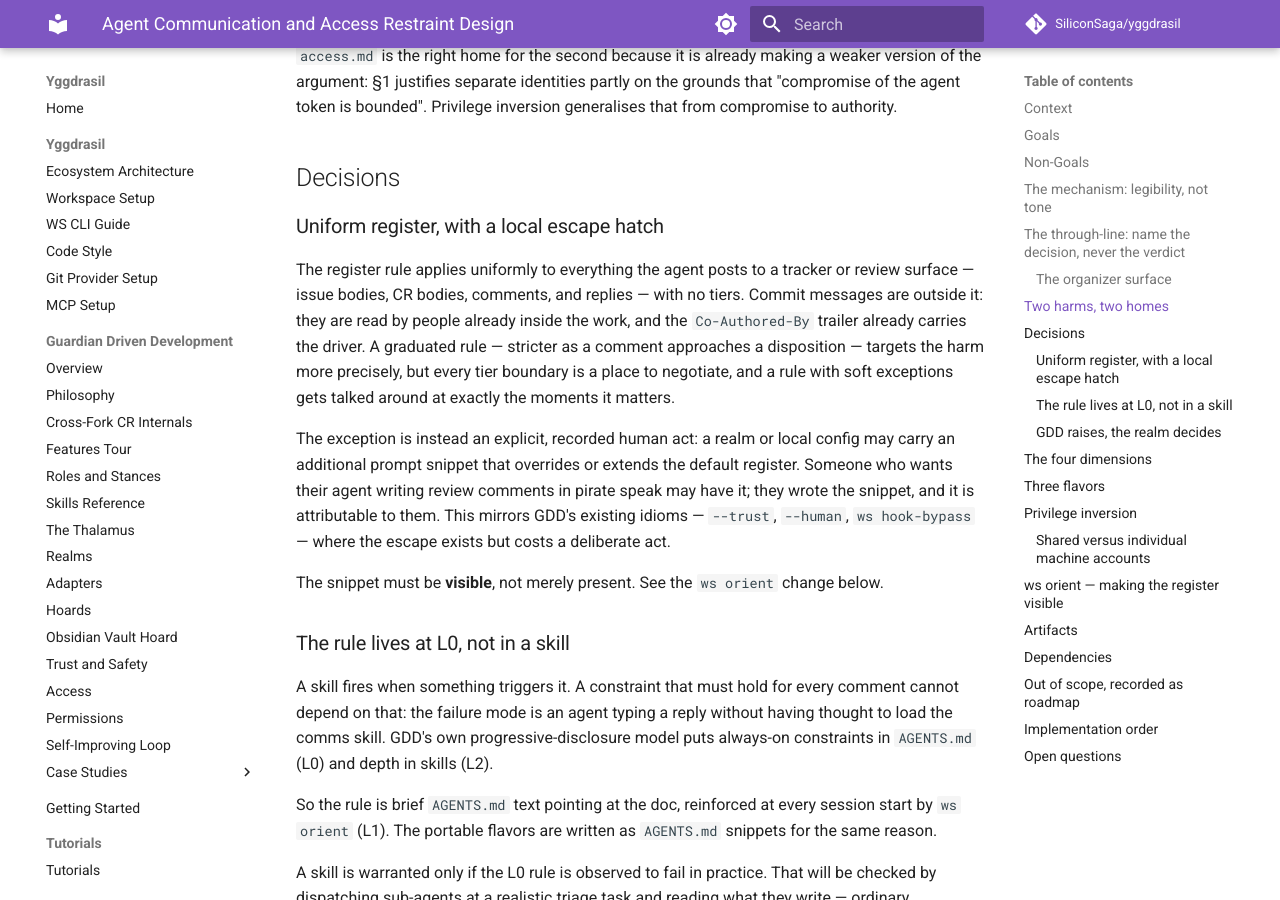
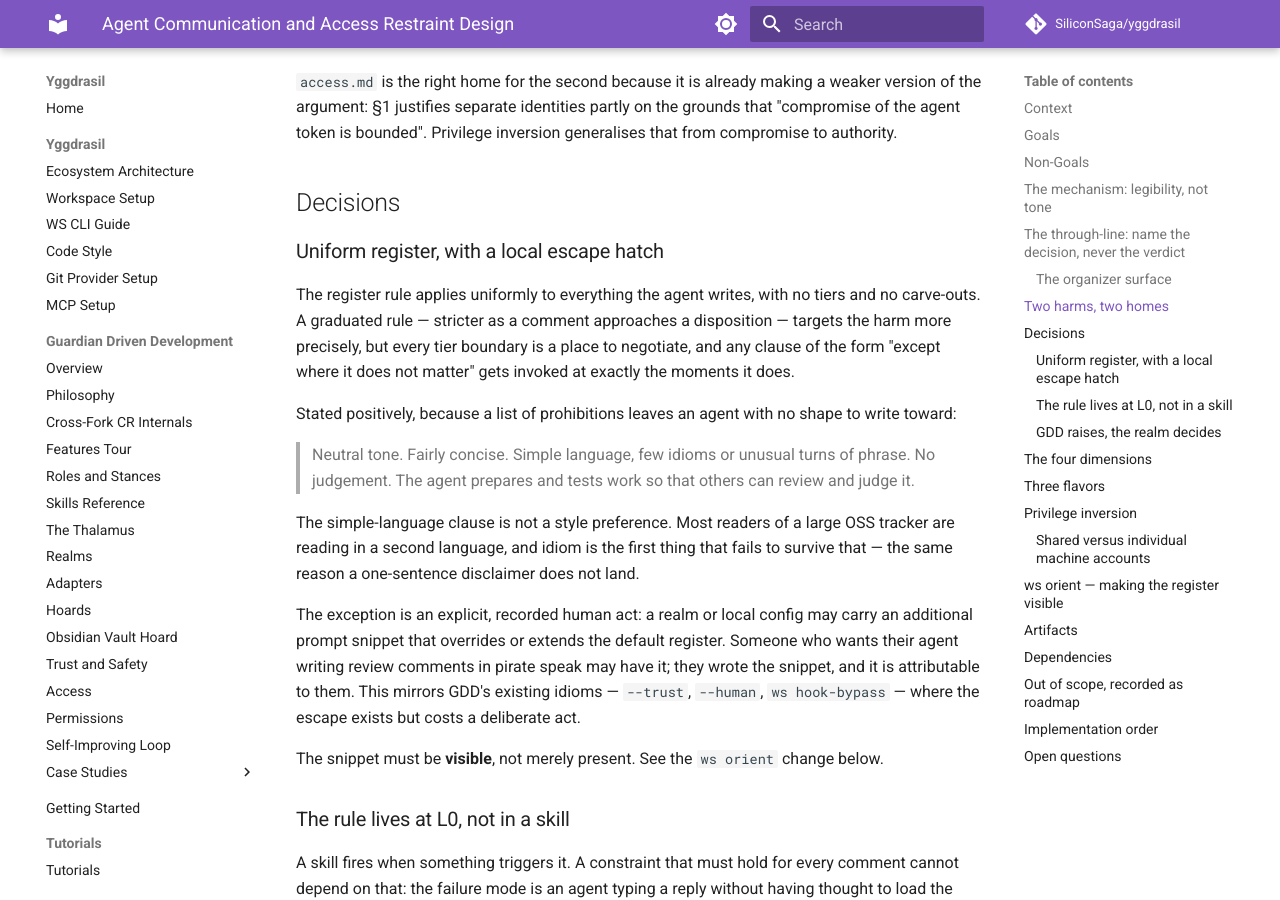
Before and after one commit to SiliconSaga/yggdrasil, an MkDocs documentation site: the page built from docs/plans/2026-08-21-agent-communication-design.md, in a window 1280 px wide and 900 px high, scrolled down 3495 px. Built offline with MkDocs 1.6.1 and Material for MkDocs 9.7.7, drawn with Linux system fonts in a browser that asks for light colours; comment, search, counter and statistics services are not loaded; some of the changed text lies outside the part shown.

Commit message:
docs(plans): state the register positively and drop the commit-message carve-out
The first draft exempted commit messages from the register rule, on the grounds
that they are read by people already inside the work. That is true and it is
still the wrong shape: an exception clause is the thing a uniform rule exists to
avoid, and the draft argued against tier boundaries two sentences before
introducing one. Uniform now means uniform.

The rule is also stated positively rather than as a set of prohibitions, which
leaves an agent something to write toward instead of a list to route around:
neutral tone, fairly concise, simple language with few idioms, no judgement, and
the agent prepares and tests work so that others can review and judge it. The
simple-language clause earns its place for the same reason the disclaimer fails
— most readers of a large OSS tracker are reading in a second language, and
idiom is the first thing that does not survive the trip.

That division — prepare and test, versus review and judge — replaces the earlier
"commentator into a sorter" framing in the through-line. It is more accurate
about what is actually being asked and it is not a demotion: preparing work well
is most of the labour.

Settled the open question about naming forbidden characterisations, against. A
named list dates quickly, reads as a blocklist to route around, and implies that
any synonym it omits is allowed.

Co-Authored-By: Claude Opus 5 (1M context) <noreply@anthropic.com>

```diff
--- a/docs/plans/2026-08-21-agent-communication-design.md
+++ b/docs/plans/2026-08-21-agent-communication-design.md
@@ -50,7 +50,7 @@ The resolution is a redirect, not just a prohibition:
 
 "This needs someone to decide whether the module is still in scope" is useful and carries no opinion. "This is out of scope, closing" is a verdict. The first is work; the second is authority the agent does not have.
 
-This is the constructive half of the policy and the reason it is adoptable. It reframes the agent from a commentator into a sorter, which is both less dangerous and more valuable.
+This is the constructive half of the policy and the reason it is adoptable. The division it draws is that **the agent prepares and tests; humans review and judge** — which is not a demotion. Preparing work well is most of the labour, and it is the part an agent is actually good at.
 
 ### The organizer surface
 
@@ -80,9 +80,15 @@ The rules blur together because both point at "use a machine account", but they
 
 ### Uniform register, with a local escape hatch
 
-The register rule applies uniformly to everything the agent posts to a tracker or review surface — issue bodies, CR bodies, comments, and replies — with no tiers. Commit messages are outside it: they are read by people already inside the work, and the `Co-Authored-By` trailer already carries the driver. A graduated rule — stricter as a comment approaches a disposition — targets the harm more precisely, but every tier boundary is a place to negotiate, and a rule with soft exceptions gets talked around at exactly the moments it matters.
+The register rule applies uniformly to everything the agent writes, with no tiers and no carve-outs. A graduated rule — stricter as a comment approaches a disposition — targets the harm more precisely, but every tier boundary is a place to negotiate, and any clause of the form "except where it does not matter" gets invoked at exactly the moments it does.
 
-The exception is instead an explicit, recorded human act: a realm or local config may carry an additional prompt snippet that overrides or extends the default register. Someone who wants their agent writing review comments in pirate speak may have it; they wrote the snippet, and it is attributable to them. This mirrors GDD's existing idioms — `--trust`, `--human`, `ws hook-bypass` — where the escape exists but costs a deliberate act.
+Stated positively, because a list of prohibitions leaves an agent with no shape to write toward:
+
+> Neutral tone. Fairly concise. Simple language, few idioms or unusual turns of phrase. No judgement. The agent prepares and tests work so that others can review and judge it.
+
+The simple-language clause is not a style preference. Most readers of a large OSS tracker are reading in a second language, and idiom is the first thing that fails to survive that — the same reason a one-sentence disclaimer does not land.
+
+The exception is an explicit, recorded human act: a realm or local config may carry an additional prompt snippet that overrides or extends the default register. Someone who wants their agent writing review comments in pirate speak may have it; they wrote the snippet, and it is attributable to them. This mirrors GDD's existing idioms — `--trust`, `--human`, `ws hook-bypass` — where the escape exists but costs a deliberate act.
 
 The snippet must be **visible**, not merely present. See the `ws orient` change below.
 
@@ -193,5 +199,6 @@ Steps 1–4 are one yggdrasil PR; step 5 is a realm PR.
 
 ## Open questions
 
-- Whether the realm's `AGENTS.md` rule should name the specific forbidden characterisations ("stale", "abandoned", "unrecoverable") or state the principle and leave examples to the doc. Naming them is more enforceable and more likely to be followed; it also dates faster and reads as a blocklist to be worked around.
 - Whether `agent-communication.md` belongs in the docs-site navigation under trust and safety or as a peer page. Affects `mkdocs.yml` only.
+
+Settled while drafting: the rule does **not** name forbidden characterisations ("stale", "abandoned", "unrecoverable"). A named list is more immediately enforceable, but it dates quickly, reads as a blocklist to route around, and implies that a synonym it omits is permitted. The positive statement of register above carries the same weight without inviting that reading.
```
